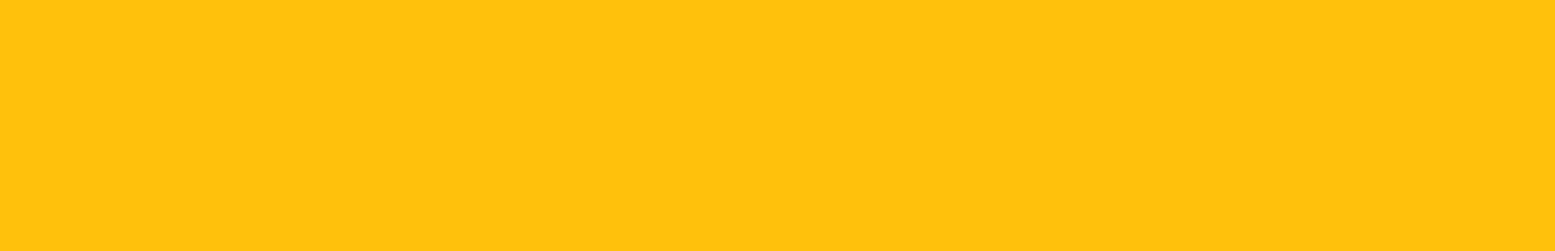
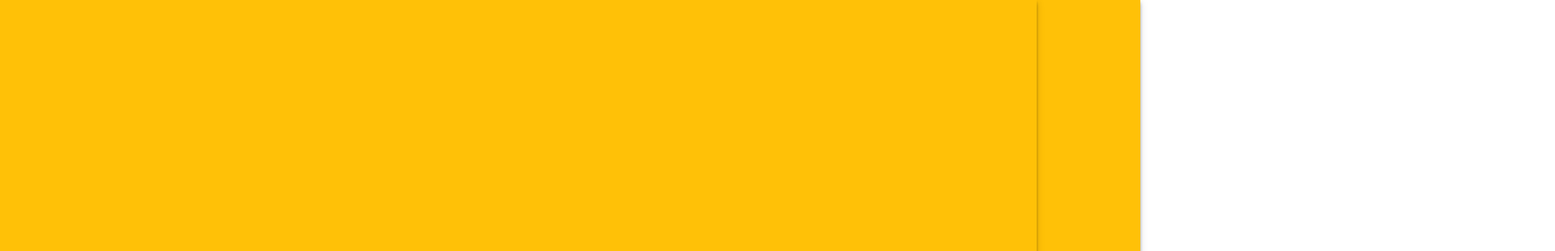
Before and after one commit to gdorsi/choose-the-right-flux, a website: page index.html in a window 1280 px wide. Shown: the top 311 px of the page at 81% size, 1920 px wide, since content can reach past the window. Drawn offline with Linux system fonts and the light colour scheme; files that its build step writes are made by us from their sources.

Commit message:
- Adds dist/ to .gitignore  - Slide animation improvement

```diff
--- a/src/sass/_animations.scss
+++ b/src/sass/_animations.scss
@@ -1,16 +1,15 @@
 section {
-  transition: opacity, transform;
-  transform: translate3d(-100vw, 0, 0);
+  transition: opacity .2s, transform .4s;
+  transform: translate3d(-10vw, 0, 0);
   transition-timing-function: cubic-bezier(0.0, 0.0, 0.2, 1);
-  transition-duration: 2s;
+  transition-duration: .4s;
 
   &.active {
     transform: translate3d(0, 0, 0);
-    transition-duration: .4s;
     z-index: 1;
   }
 
-  &.active ~ section {
-    transform: translate3d(100vw, 0, 0);
+  &.active + section {
+    transform: translate3d(10vw, 0, 0);
   }
 }
--- a/src/sass/_layout.scss
+++ b/src/sass/_layout.scss
@@ -13,4 +13,5 @@ section {
   top: 0;
   width: 100vw;
   background: $primary-color;
+  box-shadow: 0 4px 5px 0 rgba(0, 0, 0, 0.14), 0 1px 10px 0 rgba(0, 0, 0, 0.12), 0 2px 4px -1px rgba(0, 0, 0, 0.3);
 }
```
Also changed, not shown: dist/index.css, dist/index.js (deleted), 1 other file.
